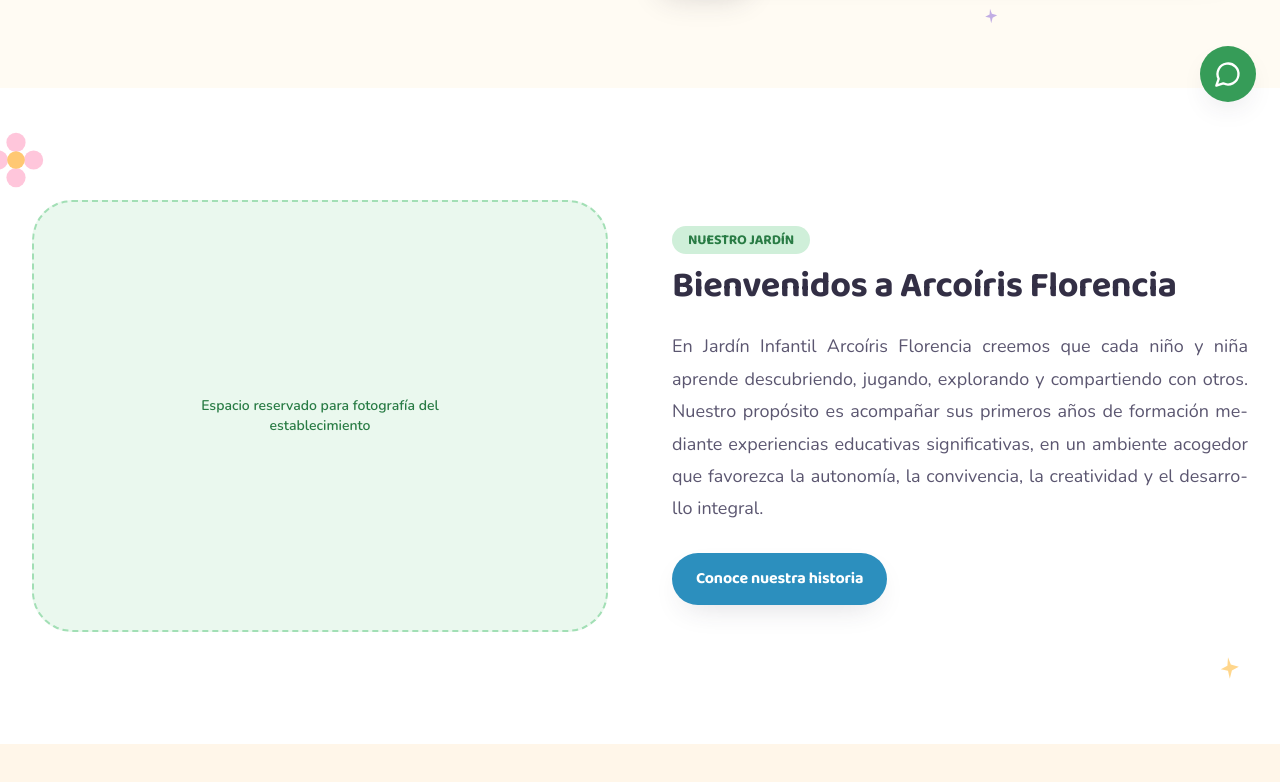
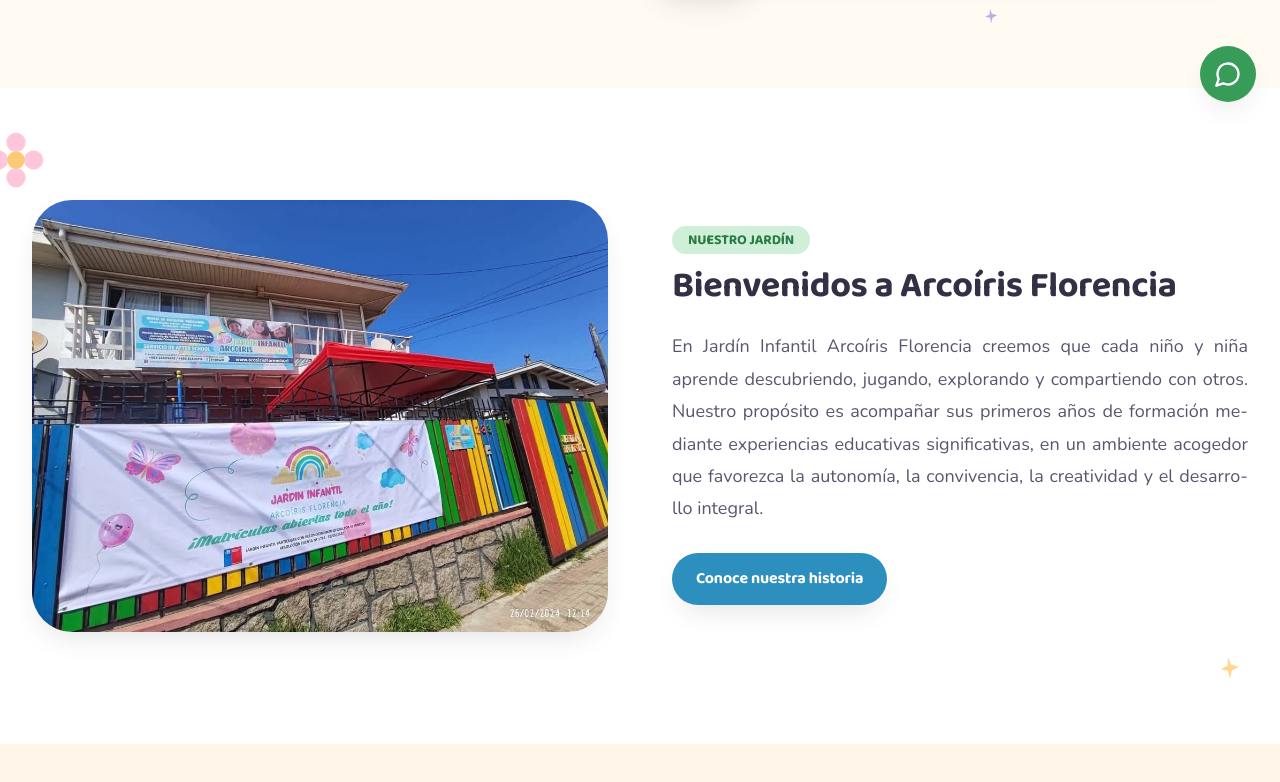
Before and after one commit to cristiangaona83-ui/arcoiris-florencia, a React (Vite) app: page / in a window 1280 px wide. Shown: the part 674-1456 px from the top of the page. Built offline with nearby package versions, Linux system fonts and the light colour scheme.

Commit message:
Agrega fotografía real en sección Bienvenida

```diff
--- a/src/sections/WelcomeSection.tsx
+++ b/src/sections/WelcomeSection.tsx
@@ -9,10 +9,13 @@ export function WelcomeSection() {
 
       <div className="mx-auto grid max-w-7xl grid-cols-1 items-center gap-12 px-4 sm:px-6 lg:grid-cols-2 lg:gap-16 lg:px-8">
         <div className="reveal order-2 lg:order-1">
-          <div className="aspect-[4/3] w-full rounded-[2.5rem] border-2 border-dashed border-leaf-200 bg-leaf-50 p-8 flex items-center justify-center text-center">
-            <p className="max-w-[240px] text-sm font-semibold text-leaf-600">
-              Espacio reservado para fotografía del establecimiento
-            </p>
+          <div className="aspect-[4/3] w-full overflow-hidden rounded-[2.5rem] shadow-soft">
+            <img
+              src="/images/galeria/nuestro-jardin-01.jpg"
+              alt="Fachada del Jardín Infantil Arcoíris Florencia"
+              className="h-full w-full object-cover"
+              loading="lazy"
+            />
           </div>
         </div>
 
```
